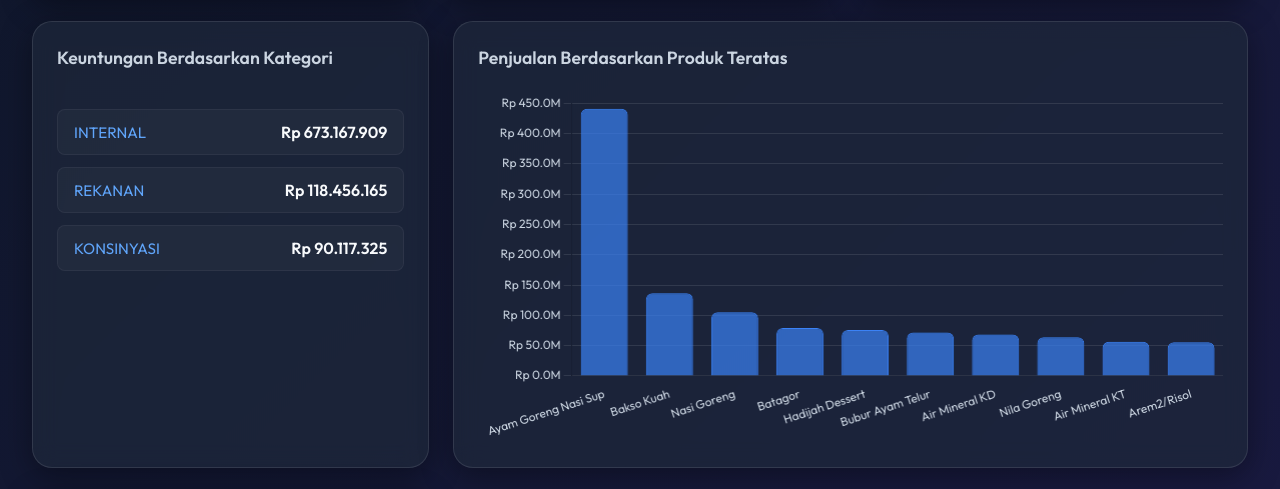
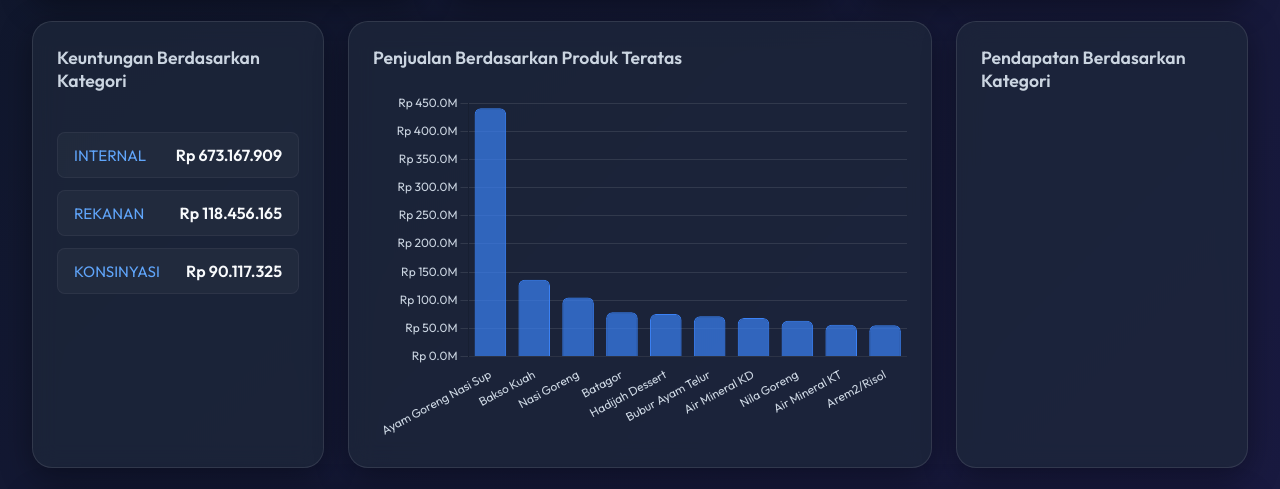
Before and after one commit to MAliefRuslan/Dashboard_Chefathi, a website: page index.html in a window 1280 px wide. Shown: the part 287-776 px from the top of the page. Drawn offline with nearby package versions, Linux system fonts and the light colour scheme.

Commit message:
Auto update data/files

```diff
--- a/style.css
+++ b/style.css
@@ -155,7 +155,7 @@ select:hover, select:focus {
 /* Charts Section */
 .charts-section {
     display: grid;
-    grid-template-columns: 1fr 2fr;
+    grid-template-columns: 1fr 2fr 1fr;
     gap: 1.5rem;
     margin-top: 1.5rem;
 }
```
